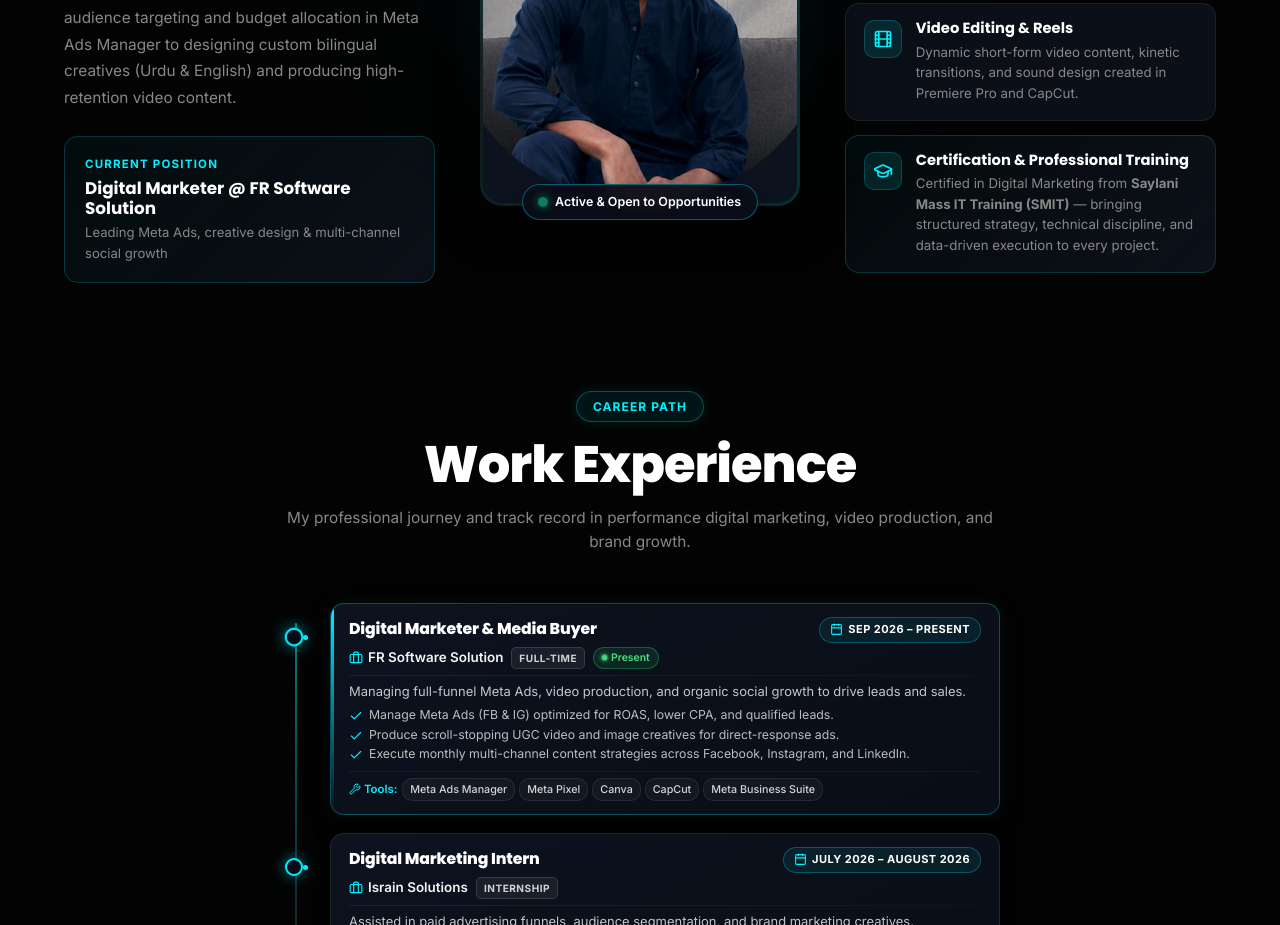
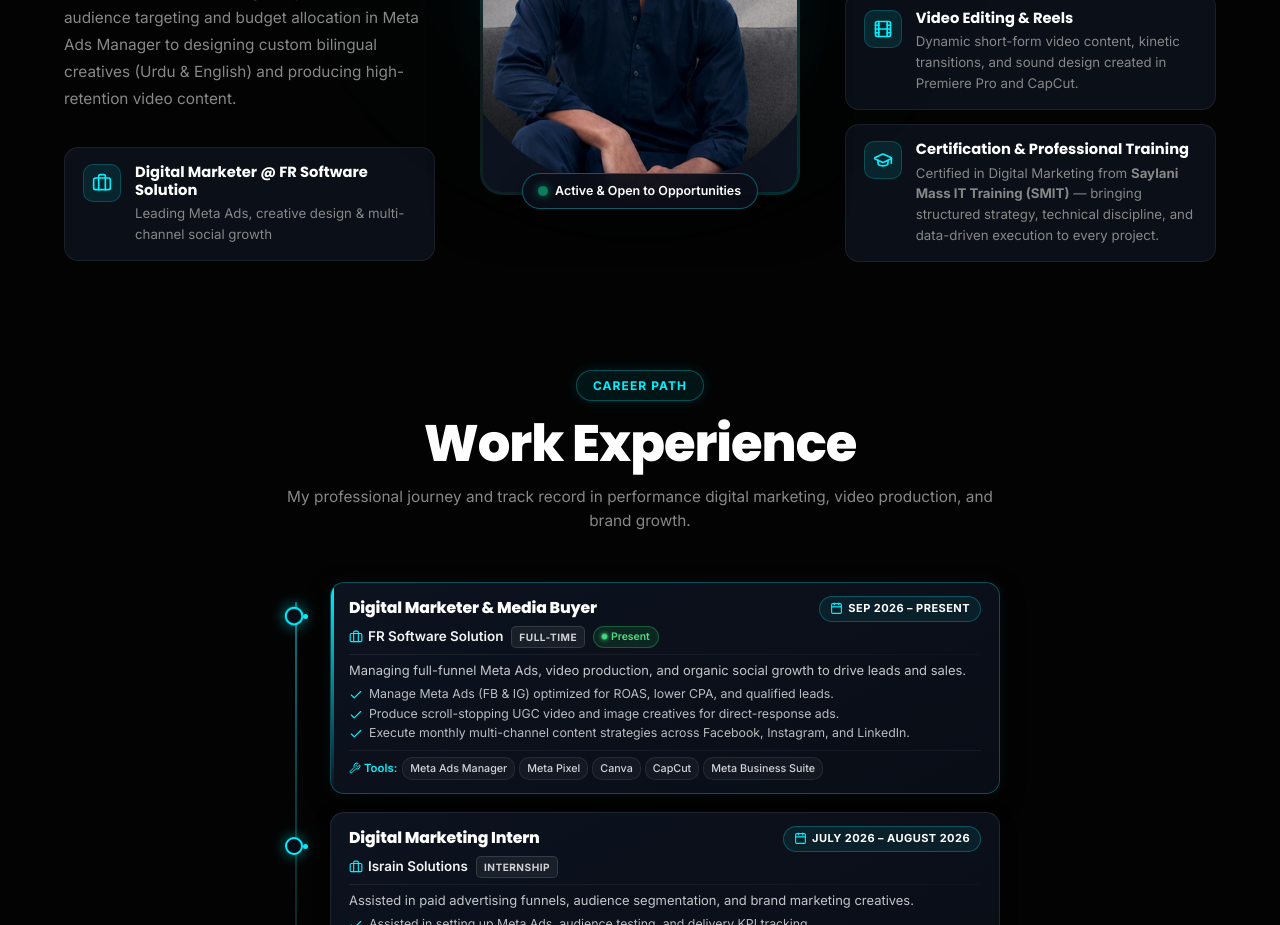
Before and after one commit to hydershaikhs/hyder-shaikh, a React (Vite) app: page / in a window 1280 px wide. Shown: the part 2280-3205 px from the top of the page. Built offline with nearby package versions, Linux system fonts and the light colour scheme.

Commit message:
fix: standardize Current Position and Certification cards with feature card design

```diff
--- a/src/pages/About.css
+++ b/src/pages/About.css
@@ -104,37 +104,9 @@
   font-weight: 600;
 }
 
-/* Highlight callout box (Genuine status) */
-.about-role-callout {
-  background: linear-gradient(135deg, rgba(0, 240, 255, 0.04), rgba(16, 22, 34, 0.7));
-  border: 1px solid rgba(0, 240, 255, 0.18);
-  border-radius: 14px;
-  padding: 18px 20px;
-  margin-top: 6px;
-  display: flex;
-  flex-direction: column;
-  gap: 4px;
-}
-
-.about-role-callout-tag {
-  font-size: 0.72rem;
-  font-weight: 700;
-  text-transform: uppercase;
-  letter-spacing: 1.2px;
-  color: var(--accent, #00f0ff);
-}
-
-.about-role-callout-title {
-  font-size: 1.05rem;
-  font-weight: 700;
-  color: #ffffff;
-  margin: 0;
-}
-
-.about-role-callout-sub {
-  font-size: 0.82rem;
-  color: var(--text-muted, #94a3b8);
-  margin: 0;
+/* Position card in left column - styled identically to right column cards */
+.about-position-card {
+  margin-top: 16px;
 }
 
 /* ============ CENTER COLUMN (RECTANGLE IMAGE) ============ */
--- a/src/pages/About.jsx
+++ b/src/pages/About.jsx
@@ -1,4 +1,4 @@
-import { Target, Palette, Film, GraduationCap } from 'lucide-react';
+import { Target, Palette, Film, GraduationCap, Briefcase } from 'lucide-react';
 import Reveal from '../components/Reveal';
 import heroImg from '../assets/hero.png';
 import './About.css';
@@ -36,11 +36,15 @@ const About = () => {
                 I handle the full advertising lifecycle: from audience targeting and budget allocation in Meta Ads Manager to designing custom bilingual creatives (Urdu &amp; English) and producing high-retention video content.
               </p>
 
-              {/* Genuine Current Role Callout (No fake years!) */}
-              <div className="about-role-callout">
-                <span className="about-role-callout-tag">Current Position</span>
-                <h4 className="about-role-callout-title">Digital Marketer @ FR Software Solution</h4>
-                <p className="about-role-callout-sub">Leading Meta Ads, creative design &amp; multi-channel social growth</p>
+              {/* Genuine Current Role */}
+              <div className="about-feature-card about-position-card">
+                <div className="about-feature-icon">
+                  <Briefcase size={20} />
+                </div>
+                <div className="about-feature-body">
+                  <h4>Digital Marketer @ FR Software Solution</h4>
+                  <p>Leading Meta Ads, creative design &amp; multi-channel social growth</p>
+                </div>
               </div>
             </div>
 
@@ -100,7 +104,7 @@ const About = () => {
               </div>
 
               {/* Card 4: Certification (Hafiz removed, SMIT kept) */}
-              <div className="about-feature-card highlight-card">
+              <div className="about-feature-card">
                 <div className="about-feature-icon">
                   <GraduationCap size={20} />
                 </div>
```
